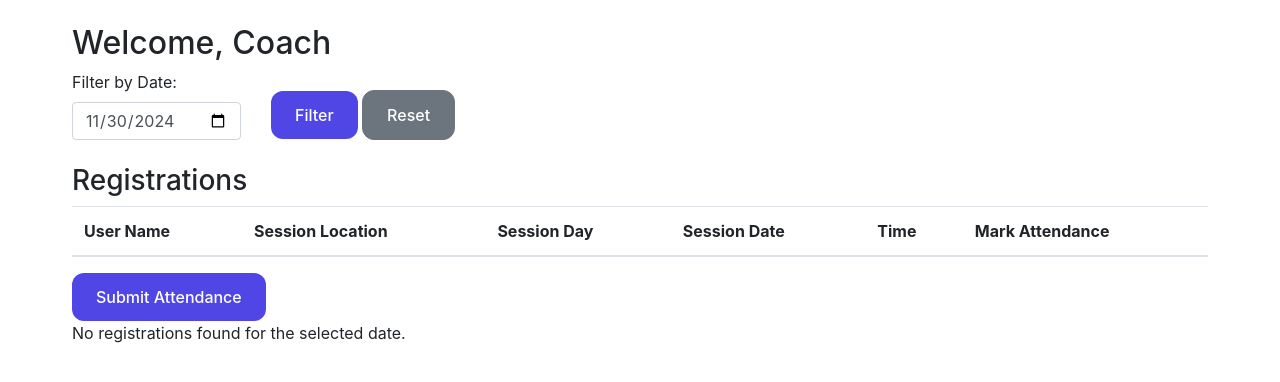
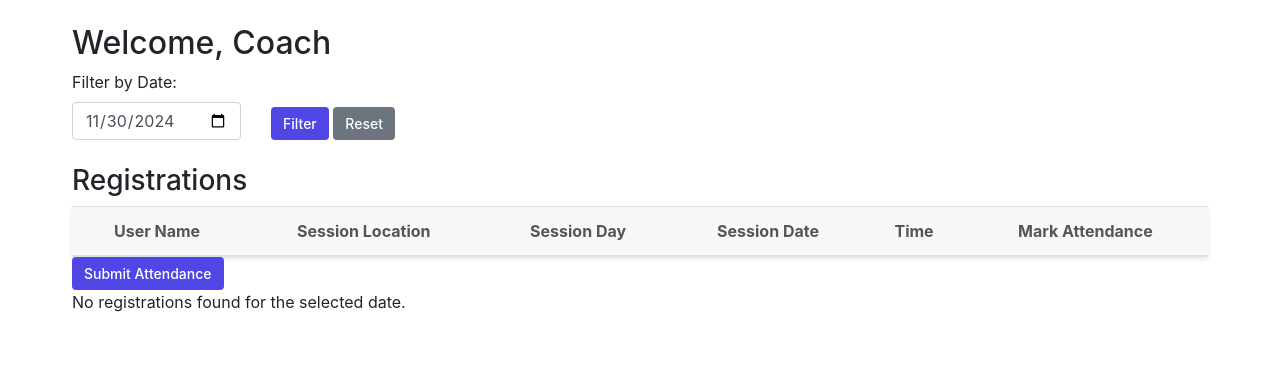
Before and after one commit to walidata48/v4, a Flask app: page /dashboard in a window 1280 px wide. Shown: the part 56-438 px from the top of the page. Run offline with Flask 3, Linux system fonts and the light colour scheme; the visitor is signed in with stand-in values (Sample User, id 1); data that the repository does not hold is empty; some libraries are stand-ins or nearby versions.

Commit message:
edit table design

```diff
--- /dev/null
+++ b/static/css/style.css
@@ -0,0 +1,51 @@
+.table {
+    width: 100%;
+    margin: 0 auto;
+    border-collapse: collapse;
+    box-shadow: 0 2px 4px rgba(0, 0, 0, 0.1);
+}
+
+.table th, .table td {
+    padding: 12px;
+    text-align: center;
+    border-bottom: 1px solid #ddd;
+}
+
+.table th {
+    background-color: #f8f8f8;
+    color: #555;
+}
+
+.table tr:hover {
+    background-color: #f1f1f1;
+}
+
+.btn {
+    padding: 6px 12px;
+    border: none;
+    border-radius: 4px;
+    cursor: pointer;
+    font-size: 14px;
+}
+
+.btn-success {
+    background-color: #3b9852;
+    color: white;
+}
+
+.btn-secondary {
+    background-color: #6c757d;
+    color: white;
+}
+
+btn-small {
+    padding: 4px 8px;
+    font-size: 12px;
+}
+
+@media (max-width: 600px) {
+    .btn {
+        width: 100%;
+        margin: 5px 0;
+    }
+}
--- a/templates/base.html
+++ b/templates/base.html
@@ -7,6 +7,7 @@
     <link rel="stylesheet" href="https://cdnjs.cloudflare.com/ajax/libs/font-awesome/5.15.4/css/all.min.css">
     <link href="{{ url_for('static', filename='css/styles.css') }}" rel="stylesheet">
     <link rel="stylesheet" href="{{ url_for('static', filename='css/landing.css') }}">
+    <link rel="stylesheet" type="text/css" href="{{ url_for('static', filename='css/style.css') }}">
     <link href="https://unpkg.com/aos@2.3.1/dist/aos.css" rel="stylesheet">
 
     <title>Swimming Training Course</title>
--- a/templates/view_schedule.html
+++ b/templates/view_schedule.html
@@ -20,7 +20,7 @@
             <td>{{ schedule.location }}</td>
             <td>{{ schedule.day }}</td>
             <td>{{ schedule.date.strftime('%d %B %Y') }}</td>
-            <td>{{ schedule.start_time }} - {{ schedule.end_time }}</td>
+            <td>{{ schedule.start_time.strftime('%H:%M') }} - {{ schedule.end_time.strftime('%H:%M') }}</td>
             <td>
                 {% if loop.index == weekly_schedules|length %}
                     <form method="GET" action="{{ url_for('edit_registration', registration_id=schedule.registration_id) }}">
@@ -36,5 +36,5 @@
 <p>You haven't registered for any sessions yet.</p>
 {% endif %}
 
-<a href="{{ url_for('select_location') }}" class="btn btn-primary">Register New Session</a>
+<a href="{{ url_for('select_location') }}" class="btn btn-primary mt-3">Register New Session</a>
 {% endblock %}
```
Also changed, not shown: templates/select_session.html (+8 -16 lines).
